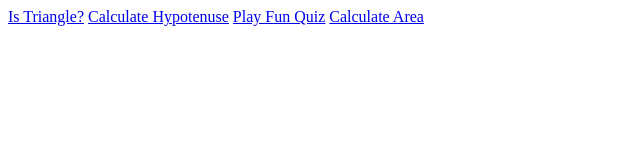
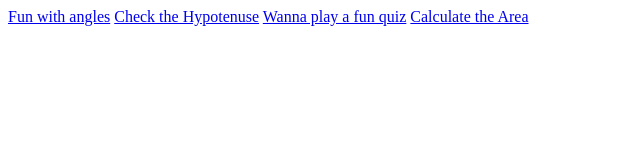
Before and after one commit to samyakshah3008/funwithtriangles, a plain HTML site: page index.html in a window 1280 px wide. Shown: the whole page, without its empty margins (0-640 px from the left). Drawn offline with Linux system fonts and the light colour scheme.

Commit message:
REFACTORED

```diff
--- a/index.html
+++ b/index.html
@@ -8,10 +8,10 @@
 </head>
 <body>
     <nav>
-        <a href="/istriangle.html">Is Triangle?</a>
-        <a href="/hypotenuse.html">Calculate Hypotenuse</a>
-        <a href="/quiztriangle.html">Play Fun Quiz</a>
-        <a href="/Area.html">Calculate Area</a>
+        <a href="/istriangle.html">Fun with angles</a>
+        <a href="/hypotenuse.html">Check the Hypotenuse</a>
+        <a href="/quiztriangle.html">Wanna play a fun quiz</a>
+        <a href="/Areamain.html">Calculate the Area</a>
     </nav>
 </body>
 </html>
```
Also changed, not shown: Areamain.html (added, +17 -0 lines), area1.html (renamed from Area.html, +1 -1 lines), area1.js (renamed from Area.js).
